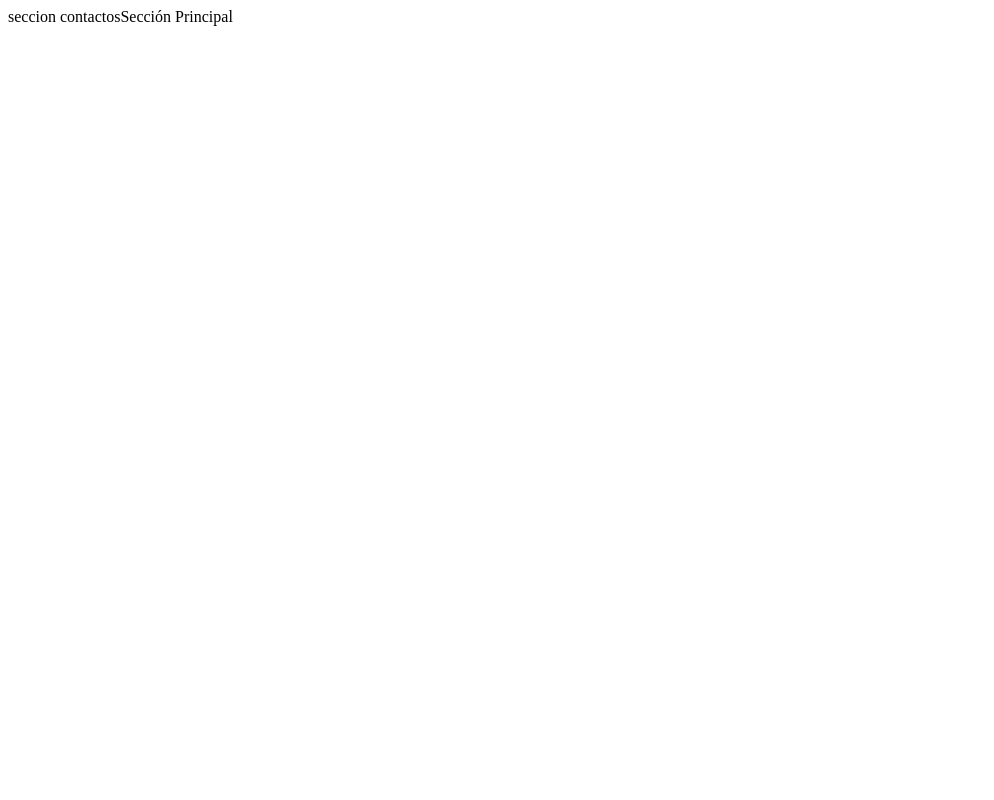
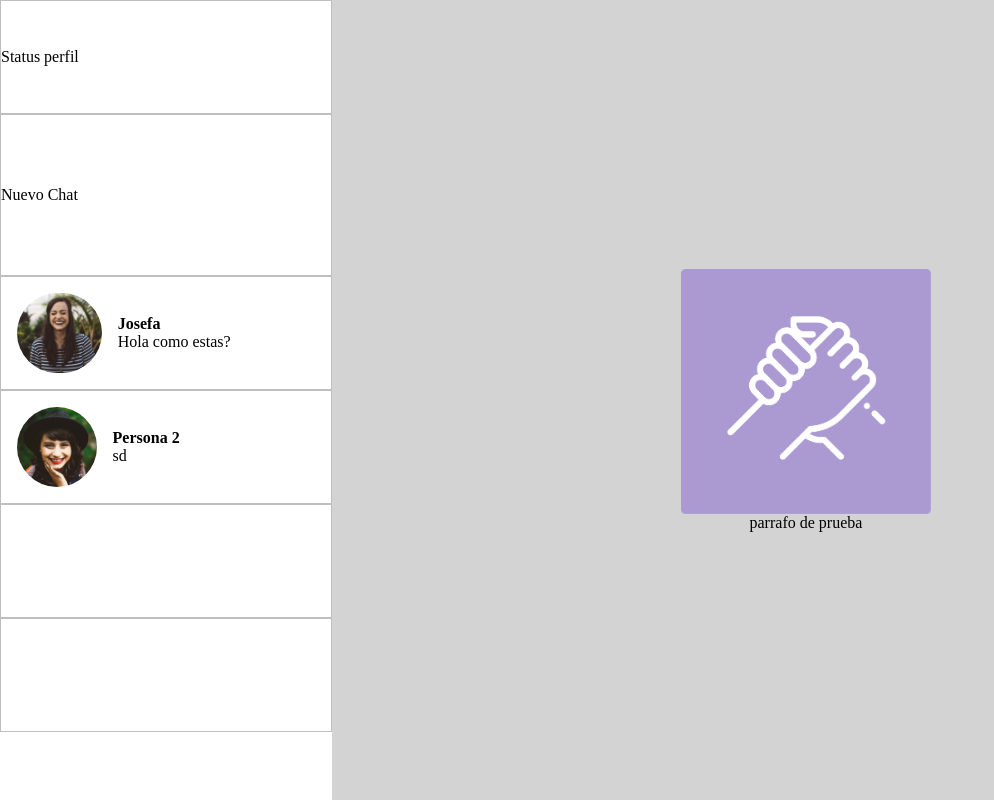
Before and after one commit to Juan-Rauld/css-avanzado-desafio-1, a plain HTML site: page index.html in a window 1280 px wide. Shown: the whole page, without its empty margins (0-994 px from the left). Drawn offline with Linux system fonts and the light colour scheme.

Commit message:
Se generaron dos estructuras principales flex, y se generan estructuras internas de componentes. Se aplica min y max with a sección contactos

```diff
--- a/assets/css/style.css
+++ b/assets/css/style.css
@@ -1,3 +1,59 @@
-.message__container {
+body {
+    margin: 0;
     display: flex;
+    flex-direction: row;
 }
+
+/* class */
+
+.seccion_principal {
+    width: 100%;
+    height: 100vh;
+    display: flex;
+    flex-direction: column;
+    align-items: center;
+    justify-content: center;
+    background-color: lightgrey;
+}
+
+.seccion_contactos {
+    width: 35%;
+    display: flex;
+    flex-direction: column;
+    min-width: 260px;
+    max-width: 400px;
+}
+
+.caja_contacto {
+    height: 7rem;
+    border: solid rgb(190, 190, 190) 1px;
+    display: flex;
+    align-items: center;
+}
+
+.caja_perfil {
+
+}
+
+.caja_nuevo_chat {
+    height: 10rem;
+}
+
+.foto_contacto {
+    height: 5rem;
+    border-radius: 100px;
+    margin: 0 1rem;
+}
+
+.nombre_contacto {
+    font-weight: bold;
+}
+
+.mensaje_contacto {
+
+}
+
+/* id */
+#img_hand {
+    width: 250px;
+}
--- a/index.html
+++ b/index.html
@@ -10,18 +10,43 @@
 </head>
 
 <body>
+<div class="seccion_contactos">
+    <div class="caja_contacto caja_perfil">Status perfil</div>
+    <div class="caja_contacto caja_nuevo_chat">Nuevo Chat</div>
+    <div class="caja_contacto">
+        <img src="./assets/img/Screen Shot 2018-11-28 at 15.27.14.jpg" alt="" class="foto_contacto">
+        <div class="texto_caja">
+            <div class="nombre_contacto">Josefa</div>
+            <div class="mensaje_contacto">Hola como estas?</div>
+        </div>
+    </div>
+    <div class="caja_contacto">
+        <img src="./assets/img/Screen Shot 2018-11-28 at 15.28.04.jpg" alt="" class="foto_contacto">
+        <div class="texto_caja">
+            <div class="nombre_contacto">Persona 2</div>
+            <div class="mensaje_contacto">sd</div>
+        </div>
+    </div>
+    <div class="caja_contacto">
+        <img src="" alt="" class="foto_contacto">
+        <div class="texto_caja">
+            <div class="nombre_contacto"></div>
+            <div class="mensaje_contacto"></div>
+        </div>
+    </div>
+    <div class="caja_contacto">
+        <img src="" alt="" class="foto_contacto">
+        <div class="texto_caja">
+            <div class="nombre_contacto"></div>
+            <div class="mensaje_contacto"></div>
+        </div>
+    </div>
 
-    <div class="message__container">
-        <div>seccion contactos</div>
-        <div class="principal__container">
-            <div class="principal__img">
-
-            </div>
-            <div class="principal__text"></div>
-        </div>
-
-        <div class="principal__container">Sección Principal</div>
-    </div>
+</div>
+<div class="seccion_principal">
+    <img src="./assets/img/hand.png" alt="" id="img_hand">
+    <div>parrafo de prueba</div>
+</div>
 </body>
 
 </html>
```
